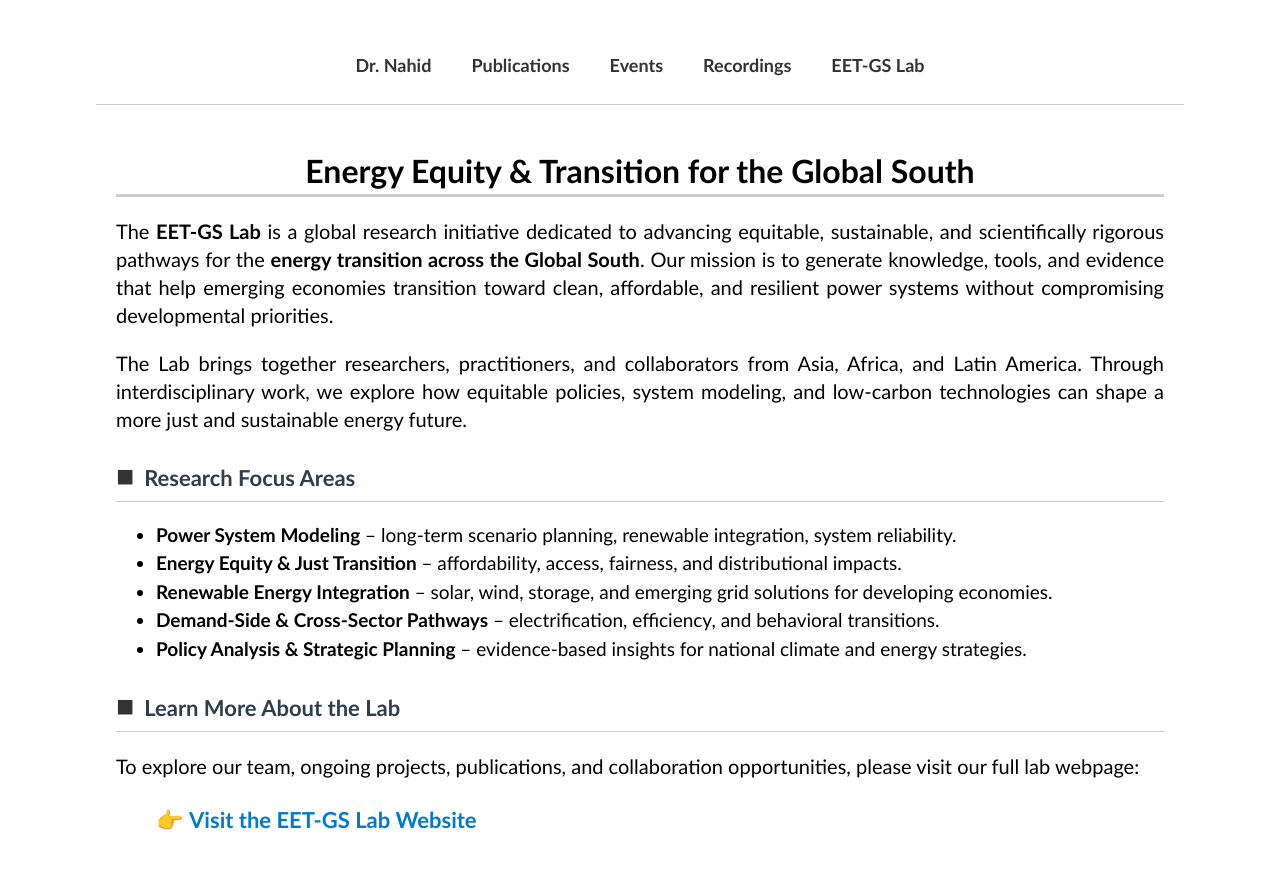
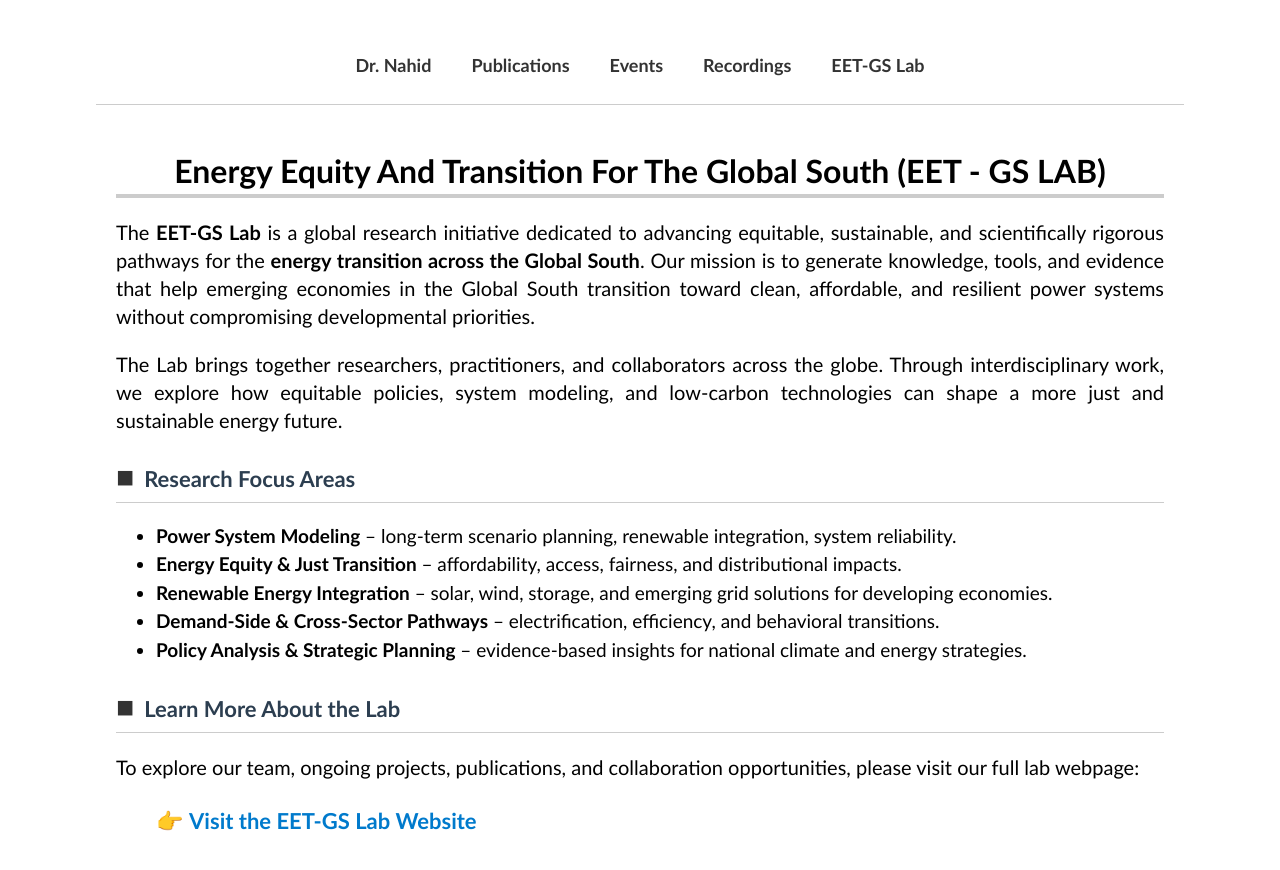
Before and after one commit to FiruzAhamed/firuzahamed.github.io, a Jekyll site: the page built from EET-GS LAB.md, in a window 1280 px wide and 933 px high. Shown: the top 870 px of the window. Built offline with Jekyll 4.4.1, drawn with Linux system fonts in a browser that asks for light colours.

Commit message:
Update EET-GS LAB.md
Signed-off-by: Firuz Ahamed Nahid <122635742+FiruzAhamed@users.noreply.github.com>

```diff
--- a/EET-GS LAB.md
+++ b/EET-GS LAB.md
@@ -18,20 +18,20 @@ bodyClass: events
 
 <div class="page-container">
 
-<h1 style="text-align:center; font-size:32px; margin-top:20px; border-bottom: 3px solid #ccc;">
-  Energy Equity & Transition for the Global South
+<h1 style="text-align:center; font-size:32px; margin-top:20px; border-bottom: 4px solid #ccc;">
+  Energy Equity And Transition For The Global South (EET - GS LAB)
 </h1>
 
 
 <p>
 The <strong>EET-GS Lab</strong> is a global research initiative dedicated to advancing equitable, sustainable,
 and scientifically rigorous pathways for the <strong>energy transition across the Global South</strong>.
-Our mission is to generate knowledge, tools, and evidence that help emerging economies transition toward
+Our mission is to generate knowledge, tools, and evidence that help emerging economies in the Global South transition toward
 clean, affordable, and resilient power systems without compromising developmental priorities.
 </p>
 
 <p>
-The Lab brings together researchers, practitioners, and collaborators from Asia, Africa, and Latin America.
+The Lab brings together researchers, practitioners, and collaborators across the globe.
 Through interdisciplinary work, we explore how equitable policies, system modeling, and low-carbon technologies
 can shape a more just and sustainable energy future.
 </p>
```
